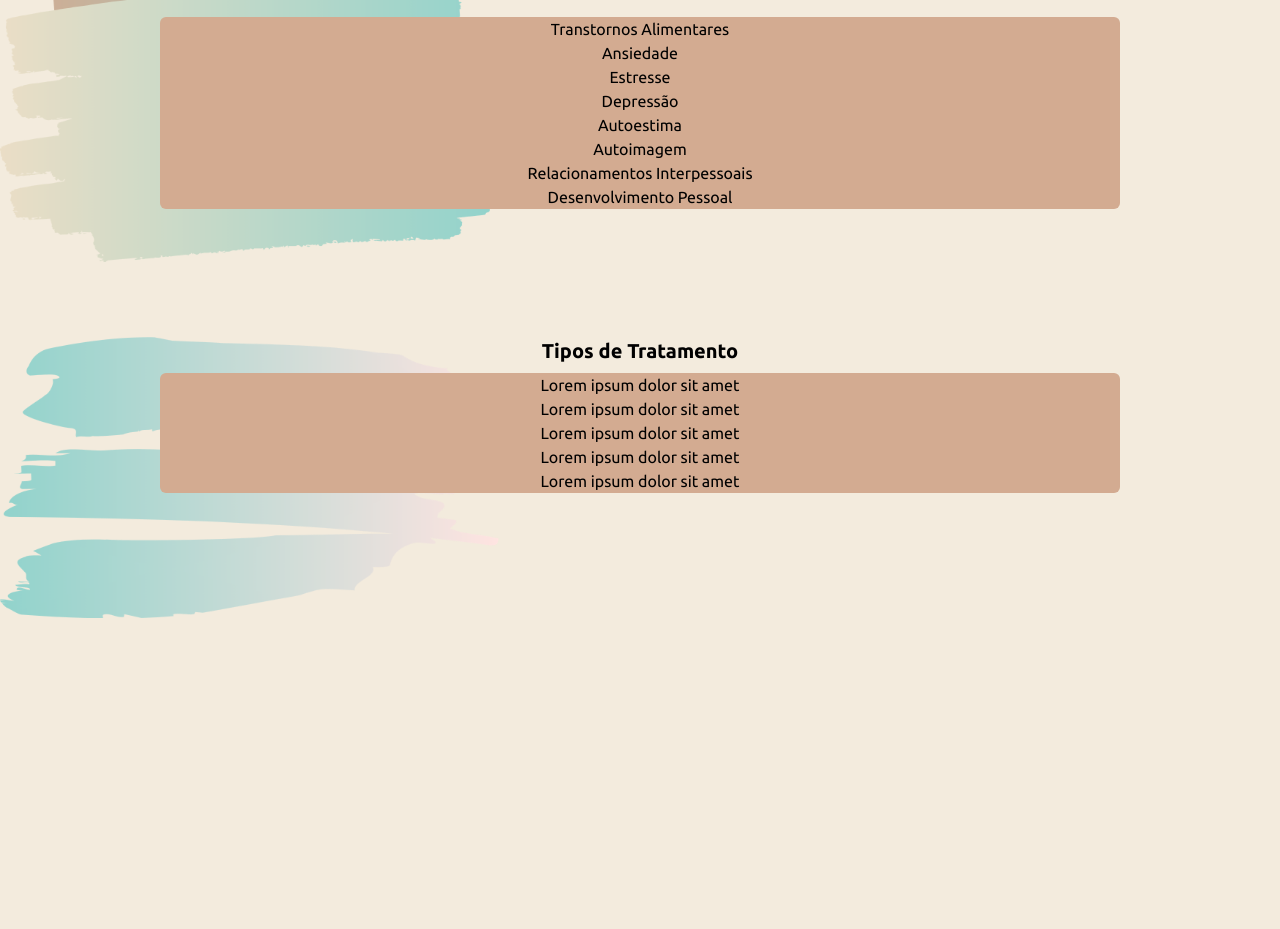
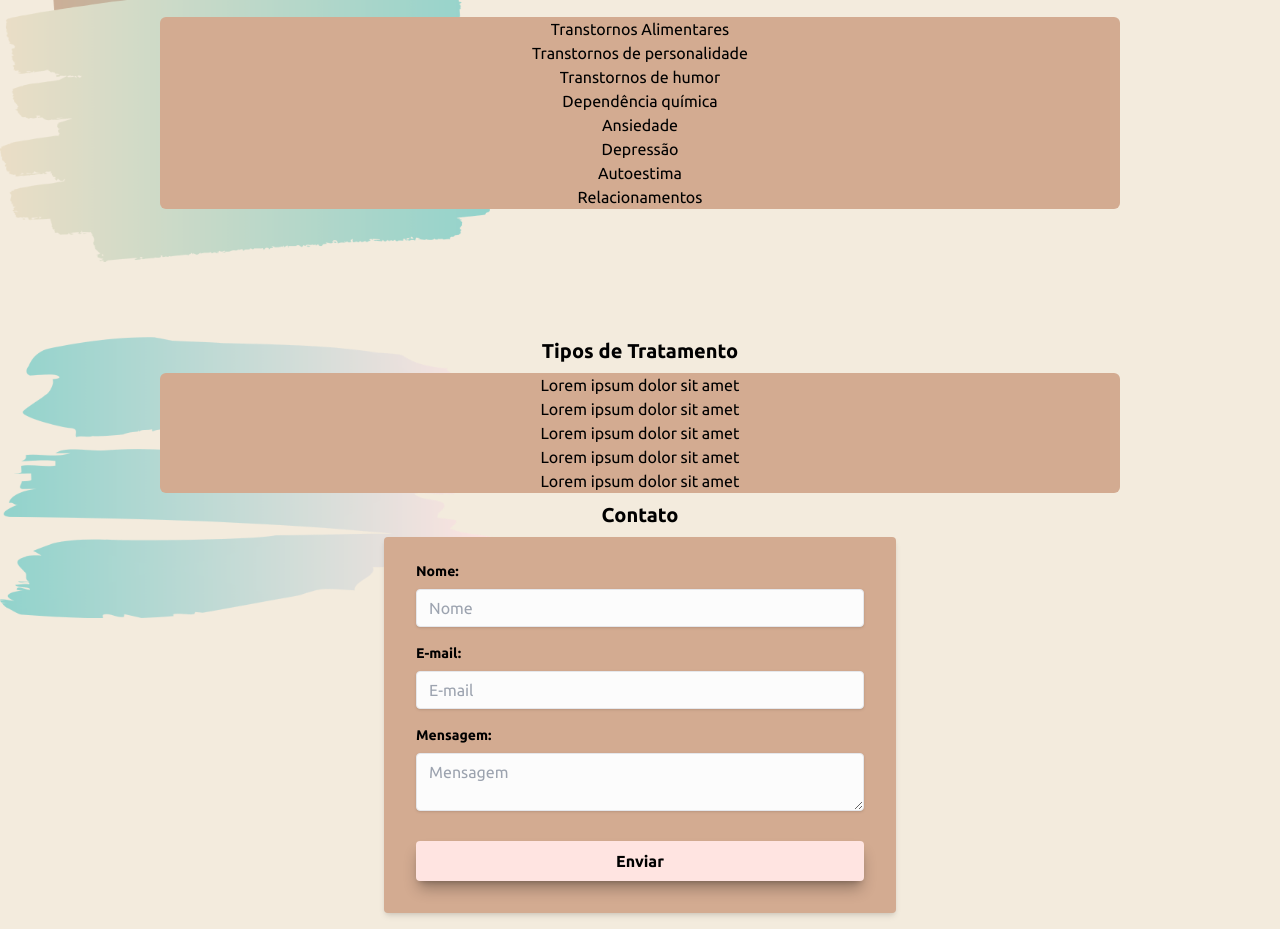
Before and after one commit to hagartelles/Psicologa_debora, a Next.js app: page / in a window 1280 px wide. Shown: the part 1160-2089 px from the top of the page. Before the commit the page ends 1778 px from the top, so only its background shows below. Built offline with nearby package versions, Linux system fonts and the light colour scheme.

Commit message:
add form

```diff
--- a/src/app/page.tsx
+++ b/src/app/page.tsx
@@ -2,6 +2,7 @@ import { HeroSection} from "@/components/HeroSection"
 import { ActionArea } from "@/components/ActionArea"
 import { About } from "@/components/About"
 import { Treatments } from "@/components/Treatments"
+import  FormComponent  from "@/components/FormComponent"
 
 
 export default function Home() {
@@ -11,6 +12,7 @@ export default function Home() {
       <About/>
       <ActionArea/>
       <Treatments/>
+      <FormComponent/>
 
     </>
     );
--- a/src/components/FormComponent.tsx
+++ b/src/components/FormComponent.tsx
@@ -1,4 +1,9 @@
+"use client"
+
 import React, { useState } from 'react';
+import { DivBackground } from "@/components/DivBackground"
+import { SplashArt, SplashImages } from "./SplashArt"
+
 
 const FormComponent: React.FC = () => {
   const [formData, setFormData] = useState({
@@ -21,41 +26,76 @@ const FormComponent: React.FC = () => {
   };
 
   return (
-    <form onSubmit={handleSubmit}>
-      <div>
-        <label htmlFor="name">Nome:</label>
+    <DivBackground minHeight="600">
+      <h2 className="text-center text-xl font-bold m-2">Contato</h2>
+      <form className="w-3/4 max-w-lg mx-auto shadow-md rounded px-8 pt-6 pb-8 mb-4 bg-burnt_rose" onSubmit={handleSubmit}>
+        <div className="mb-4">
+          <label className="block text-sm font-bold mb-2" htmlFor="name">
+            Nome:
+          </label>
           <input
-          type="text"
+            className="shadow appearance-none border rounded w-full py-2 px-3 text-gray-700 leading-tight focus:outline-none focus:shadow-outline bg-white"
             id="name"
             name="name"
+            type="text"
             value={formData.name}
             onChange={handleChange}
+            placeholder="Nome"
             required
           />
         </div>
-      <div>
-        <label htmlFor="email">E-mail:</label>
+        <div className="mb-4">
+          <label className="block  text-sm font-bold mb-2 " htmlFor="email">
+            E-mail:
+          </label>
           <input
-          type="email"
+            className="shadow appearance-none border rounded w-full py-2 px-3 text-gray-700 leading-tight focus:outline-none focus:shadow-outline bg-white"
             id="email"
             name="email"
+            type="email"
             value={formData.email}
             onChange={handleChange}
+            placeholder="E-mail"
             required
           />
         </div>
-      <div>
-        <label htmlFor="message">Mensagem:</label>
+        <div className="mb-6">
+          <label className="block text-sm font-bold mb-2 " htmlFor="message">
+            Mensagem:
+          </label>
           <textarea
+            className="shadow appearance-none border rounded w-full py-2 px-3 text-gray-700 leading-tight focus:outline-none focus:shadow-outline bg-white"
             id="message"
             name="message"
             value={formData.message}
             onChange={handleChange}
+            placeholder="Mensagem"
             required
           />
         </div>
-      <button type="submit">Enviar</button>
+        <div className="flex items-center justify-between">
+          <button
+            className="
+            w-full
+            bg-misty_rose
+             hover:bg-beige
+             font-bold
+             py-2 px-4
+             rounded
+             outline-misty_rose
+
+
+             shadow-lg shadow-black/30
+             "
+            type="submit"
+          >
+            Enviar
+          </button>
+        </div>
       </form>
+
+
+    </DivBackground>
   );
 };
 
--- a/src/components/ListAtuacao.tsx
+++ b/src/components/ListAtuacao.tsx
@@ -2,13 +2,13 @@ import React from 'react';
 
 const itensAreaAtuacao:string[] = [
     'Transtornos Alimentares',
+    'Transtornos de personalidade',
+    'Transtornos de humor',
+    'Dependência química',
     'Ansiedade',
-    'Estresse',
-    'Depressão',
+    'Depressão ',
     'Autoestima',
-    'Autoimagem',
-    'Relacionamentos Interpessoais',
-    'Desenvolvimento Pessoal'
+    'Relacionamentos'
     ]
 
 const tratamentos:string[] = [
```
Lines whose indentation alone changed are shown as unchanged.
